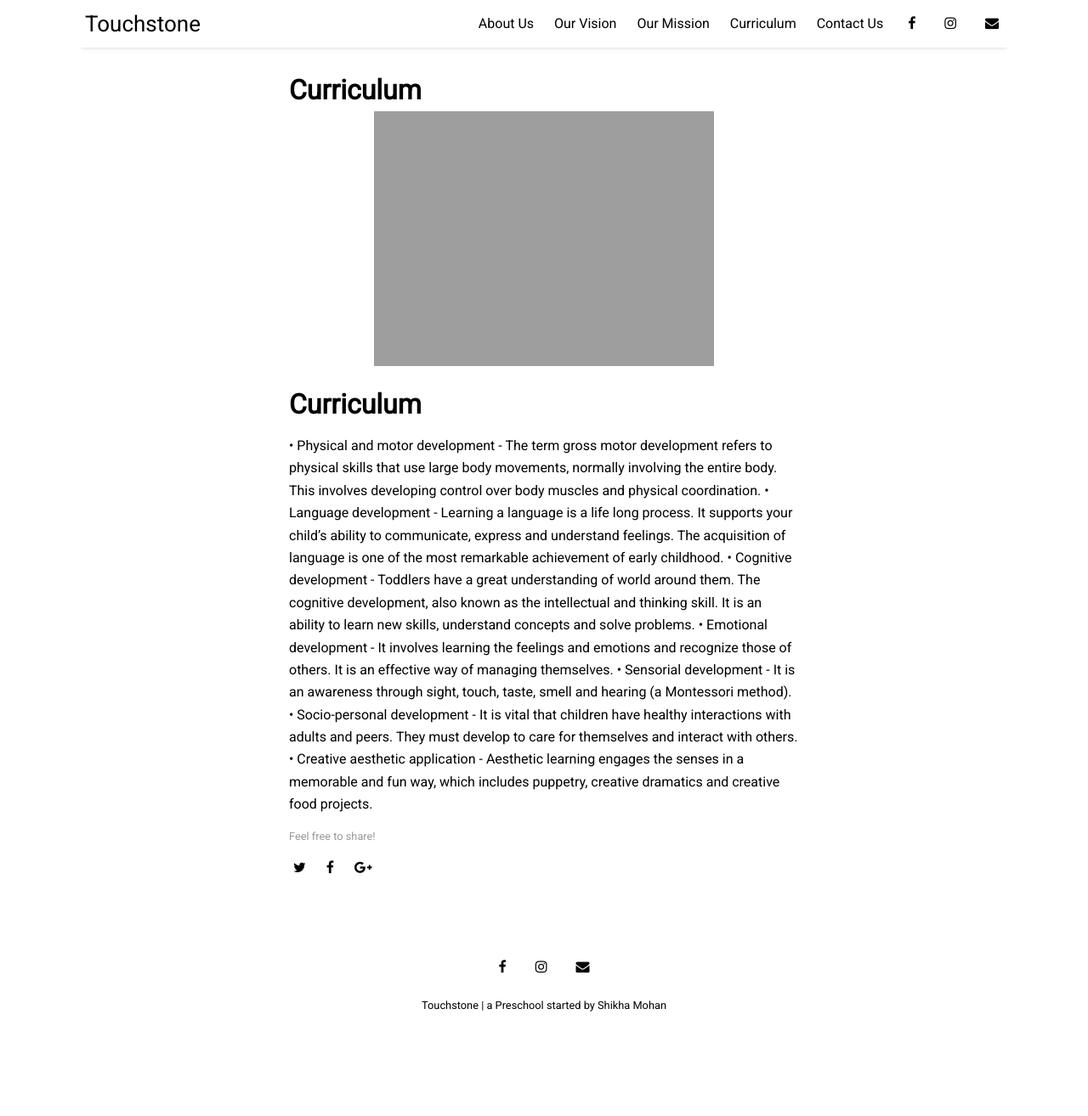
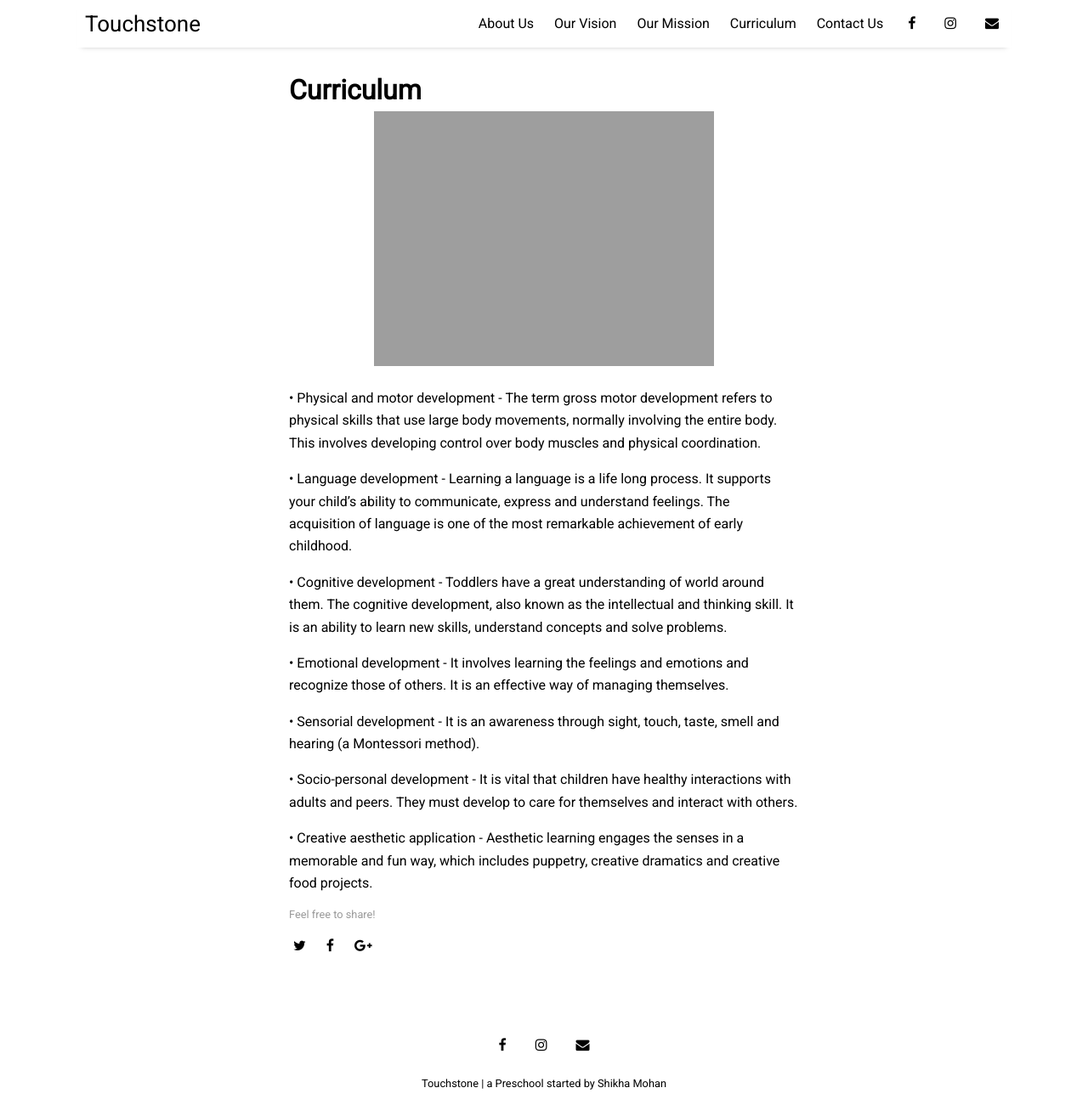
Before and after one commit to touchstonepreschool/touchstonepreschool.github.io, a Jekyll site: the page built from pages/curriculum.md, in a window 1280 px wide and 1314 px high. Shown: the whole window at 85% size. Built offline with Jekyll 4.4.1, drawn with Linux system fonts in a browser that asks for light colours; nearby versions of some CDN libraries; our own code applies the rules of GitHub Pages for plain Markdown files; some of the changed lines change nothing that is shown.

Commit message:
Update curriculum.md

```diff
--- a/pages/curriculum.md
+++ b/pages/curriculum.md
@@ -1,16 +1,21 @@
 ---
 layout: post
+title: Curriculum
 categories: resources
 tags: [documentation,sample]
 image: curriculum5.png
 ---
 
-# Curriculum
+•	Physical and motor development - The term gross motor development refers to physical skills that use large body movements, normally involving the entire body. This involves developing control over body muscles and physical coordination.
 
-•	Physical and motor development - The term gross motor development refers to physical skills that use large body movements, normally involving the entire body. This involves developing control over body muscles and physical coordination.
 •	Language development - Learning a language is a life long process. It supports your child's ability to communicate, express and understand feelings. The acquisition of language is one of the most remarkable achievement of early childhood.
+
 •	Cognitive development - Toddlers have a great understanding of world around them. The cognitive development, also known as the intellectual and thinking skill. It is an ability to learn new skills, understand concepts and solve problems.
+
 •	Emotional development - It involves learning the feelings and emotions and recognize those of others. It is an effective way of managing themselves.
+
 •	Sensorial development - It is an awareness through sight, touch, taste, smell and hearing (a Montessori method).
+
 •	Socio-personal development - It is vital that children have healthy interactions with adults and peers. They must develop to care for themselves and interact with others.
+
 •	Creative aesthetic application - Aesthetic learning engages the senses in a memorable and fun way, which includes puppetry, creative dramatics and creative food projects.
```
